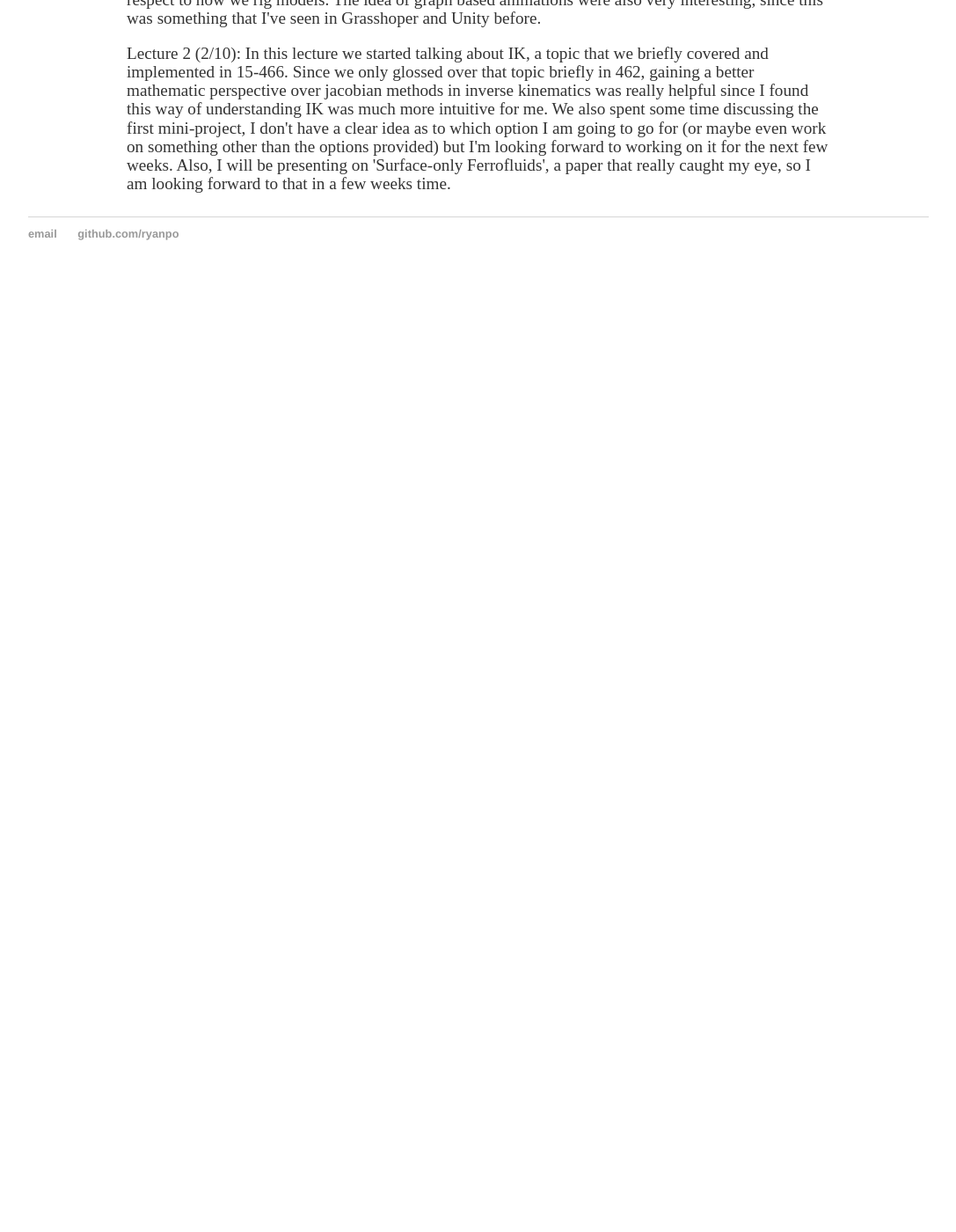
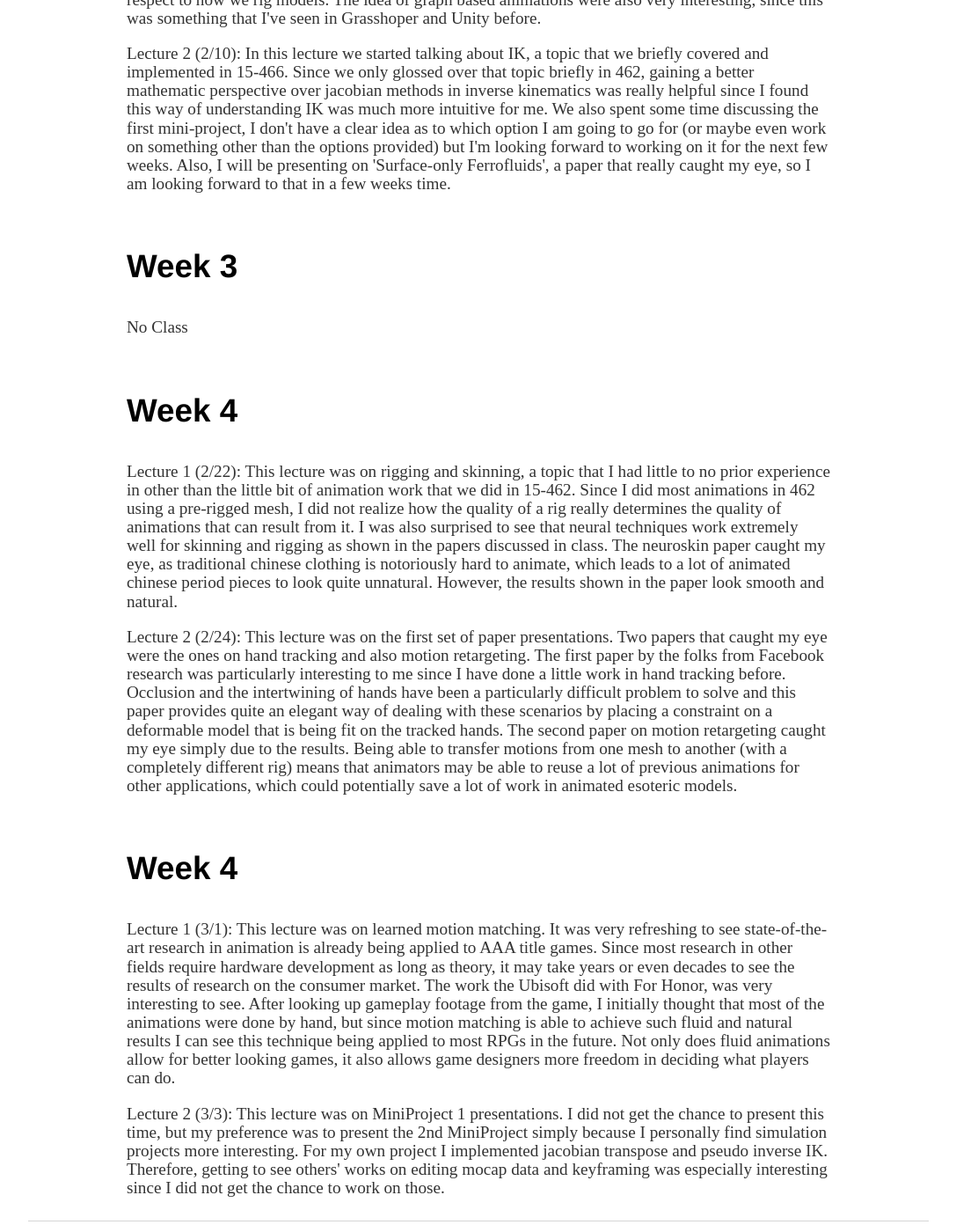
Before and after one commit to ryanpo/ryanpo.github.io, a Jekyll site: the page built from 464-blog/index.html, in a window 1280 px wide and 1400 px high, scrolled down 968 px. Shown: the whole window at 88% size, without its empty margins (96-1183 px from the left). Built offline with Jekyll 4.4.1, drawn with Linux system fonts in a browser that asks for light colours; before the commit the page ends 1302 px from its top, so only the background shows below that.

Commit message:
464 Blog Posts Week 4

```diff
--- a/464-blog/index.html
+++ b/464-blog/index.html
@@ -23,3 +23,27 @@ title: Po's Site
   </p>
 
 </div>
+
+<div class = "blog_container">
+  <h3>Week 3</h3>
+  <p> No Class
+  </p>
+</div>
+
+<div class = "blog_container">
+  <h3>Week 4</h3>
+  <p> Lecture 1 (2/22): This lecture was on rigging and skinning, a topic that I had little to no prior experience in other than the little bit of animation work that we did in 15-462. Since I did most animations in 462 using a pre-rigged mesh, I did not realize how the quality of a rig really determines the quality of animations that can result from it. I was also surprised to see that neural techniques work extremely well for skinning and rigging as shown in the papers discussed in class. The neuroskin paper caught my eye, as traditional chinese clothing is notoriously hard to animate, which leads to a lot of animated chinese period pieces to look quite unnatural. However, the results shown in the paper look smooth and natural.
+  </p>
+  <p> Lecture 2 (2/24): This lecture was on the first set of paper presentations. Two papers that caught my eye were the ones on hand tracking and also motion retargeting. The first paper by the folks from Facebook research was particularly interesting to me since I have done a little work in hand tracking before. Occlusion and the intertwining of hands have been a particularly difficult problem to solve and this paper provides quite an elegant way of dealing with these scenarios by placing a constraint on a deformable model that is being fit on the tracked hands. The second paper on motion retargeting caught my eye simply due to the results. Being able to transfer motions from one mesh to another (with a completely different rig) means that animators may be able to reuse a lot of previous animations for other applications, which could potentially save a lot of work in animated esoteric models.
+  </p>
+
+</div>
+
+<div class = "blog_container">
+  <h3>Week 4</h3>
+  <p> Lecture 1 (3/1): This lecture was on learned motion matching. It was very refreshing to see state-of-the-art research in animation is already being applied to AAA title games. Since most research in other fields require hardware development as long as theory, it may take years or even decades to see the results of research on the consumer market. The work the Ubisoft did with For Honor, was very interesting to see. After looking up gameplay footage from the game, I initially thought that most of the animations were done by hand, but since motion matching is able to achieve such fluid and natural results I can see this technique being applied to most RPGs in the future. Not only does fluid animations allow for better looking games, it also allows game designers more freedom in deciding what players can do.
+  </p>
+  <p> Lecture 2 (3/3): This lecture was on MiniProject 1 presentations. I did not get the chance to present this time, but my preference was to present the 2nd MiniProject simply because I personally find simulation projects more interesting. For my own project I implemented jacobian transpose and pseudo inverse IK. Therefore, getting to see others' works on editing mocap data and keyframing was especially interesting since I did not get the chance to work on those.
+  </p>
+
+</div>
```
